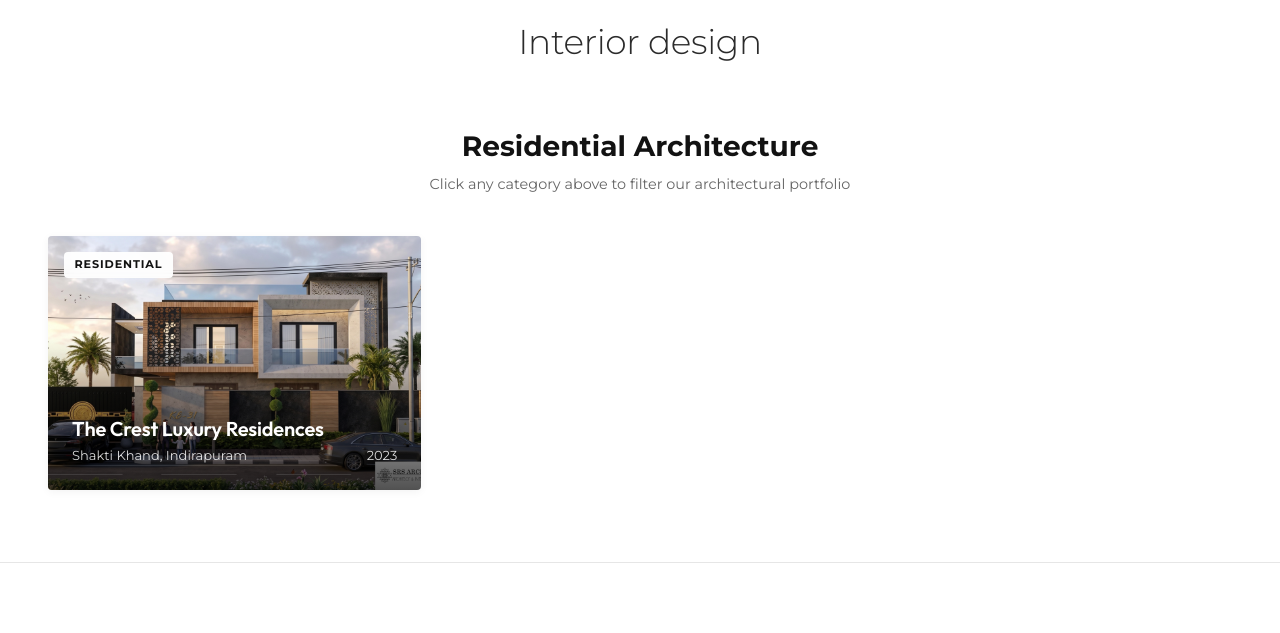
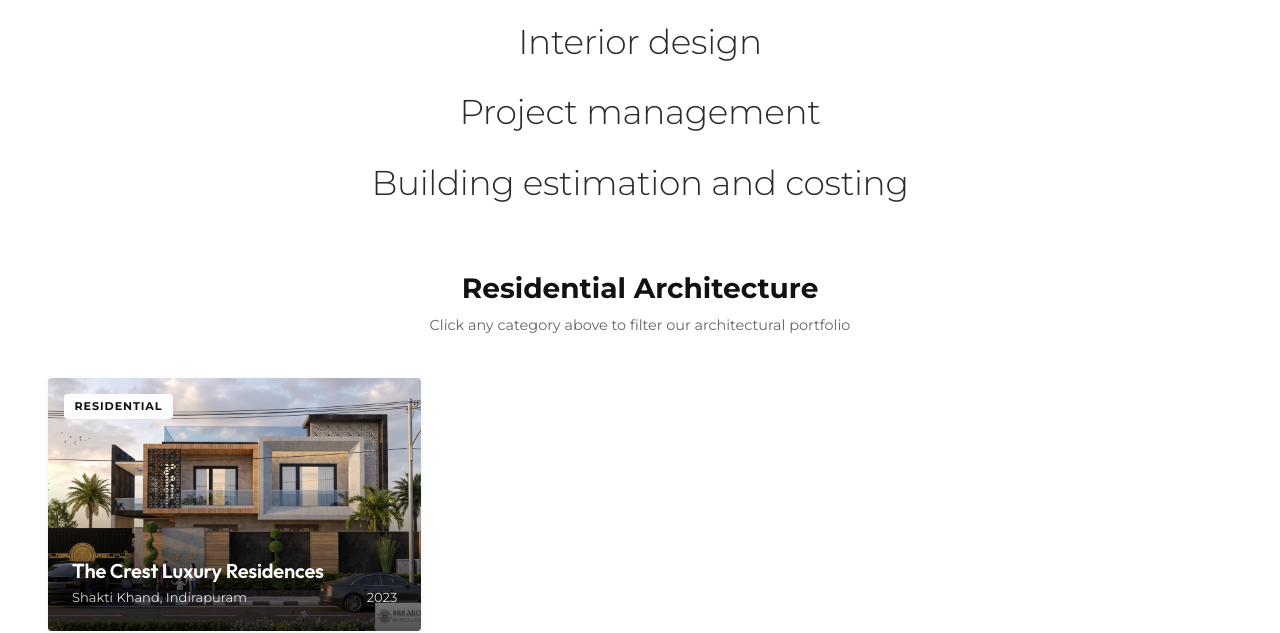
Before and after one commit to shamshadkhan36/SRS-ARCHITECTS, a website: page index.html in a window 1280 px wide. Shown: the part 955-1588 px from the top of the page. Drawn offline with Linux system fonts and the light colour scheme.

Commit message:
Add Project management and Building estimation and costing to typologies and portfolio

```diff
--- a/data/projects.js
+++ b/data/projects.js
@@ -59,7 +59,9 @@ const siteData = {
     { id: "hospitality", name: "Hospitality & Banquets", count: 26 },
     { id: "healthcare", name: "Healthcare", count: 18 },
     { id: "educational", name: "Educational", count: 20 },
-    { id: "interior-design", name: "Interior design", count: 35 }
+    { id: "interior-design", name: "Interior design", count: 35 },
+    { id: "project-management", name: "Project management", count: 28 },
+    { id: "building-estimation", name: "Building estimation and costing", count: 22 }
   ],
 
   projects: [
@@ -241,6 +243,52 @@ const siteData = {
         "Double-height atrium lounge with bespoke sculptural chandelier",
         "Curated European luxury furniture & minimalist aesthetics"
       ]
+    },
+    {
+      id: "srs-pmc-turnkey",
+      title: "Comprehensive Project Management & Turnkey Execution",
+      typology: "project-management",
+      typologyName: "Project management",
+      location: "Indirapuram & Delhi-NCR",
+      year: "2024",
+      area: "500,000+ Sq. Ft. Managed",
+      client: "Institutional & Commercial Developers",
+      status: "Active Delivery",
+      thumbnail: "https://images.unsplash.com/photo-1503387762-592deb58ef4e?auto=format&fit=crop&w=1200&q=80",
+      gallery: [
+        "https://images.unsplash.com/photo-1503387762-592deb58ef4e?auto=format&fit=crop&w=1400&q=85",
+        "https://images.unsplash.com/photo-1541888946425-d0fbb186c5f3?auto=format&fit=crop&w=1400&q=85"
+      ],
+      description: "End-to-end Architectural Project Management Consultancy (PMC) overseeing site construction, BIM coordination, quality audits, milestone tracking, and contractor supervision.",
+      highlights: [
+        "Rigorous construction quality audits and milestone adherence",
+        "Multi-disciplinary vendor & MEP coordination",
+        "BIM Level 3 clash detection and live site monitoring",
+        "Zero-delay agile delivery framework"
+      ]
+    },
+    {
+      id: "srs-costing-estimation",
+      title: "Detailed Architectural Estimation, BOQ & Cost Control",
+      typology: "building-estimation",
+      typologyName: "Building estimation and costing",
+      location: "Delhi-NCR & UP Region",
+      year: "2024",
+      area: "All Scales & Typologies",
+      client: "Private Estates & Commercial Builders",
+      status: "Advisory Service",
+      thumbnail: "https://images.unsplash.com/photo-1454165804606-c3d57bc86b40?auto=format&fit=crop&w=1200&q=80",
+      gallery: [
+        "https://images.unsplash.com/photo-1454165804606-c3d57bc86b40?auto=format&fit=crop&w=1400&q=85",
+        "https://images.unsplash.com/photo-1460925895917-afdab827c52f?auto=format&fit=crop&w=1400&q=85"
+      ],
+      description: "Precise building estimation, Bill of Quantities (BOQ), rate analysis, structural material budgeting, and value engineering ensuring optimal project expenditure.",
+      highlights: [
+        "Accurate itemized Bill of Quantities (BOQ)",
+        "Material rate analysis and budget forecasting",
+        "Structural value engineering saving 10-15% cost",
+        "Cash flow scheduling and contractor payment audits"
+      ]
     }
   ],
 
--- a/index.html
+++ b/index.html
@@ -483,6 +483,8 @@
                   <option value="Healthcare">Healthcare & Hospitals</option>
                   <option value="Educational">Educational Campuses</option>
                   <option value="Interior Design">Luxury Interior Design</option>
+                  <option value="Project Management">Project Management & Turnkey PMC</option>
+                  <option value="Building Estimation & Costing">Building Estimation and Costing (BOQ)</option>
                 </select>
               </div>
             </div>
@@ -526,13 +528,15 @@
         </div>
 
         <div class="footer-column">
-          <h4>Typologies</h4>
+          <h4>Typologies & Services</h4>
           <ul class="footer-nav-list">
             <li><a href="#expertise" class="footer-nav-link" onclick="setTypologyFilter('residential')">Residential</a></li>
             <li><a href="#expertise" class="footer-nav-link" onclick="setTypologyFilter('commercial')">Commercial</a></li>
             <li><a href="#expertise" class="footer-nav-link" onclick="setTypologyFilter('hospitality')">Hospitality & Banquets</a></li>
             <li><a href="#expertise" class="footer-nav-link" onclick="setTypologyFilter('healthcare')">Healthcare</a></li>
             <li><a href="#expertise" class="footer-nav-link" onclick="setTypologyFilter('interior-design')">Interior design</a></li>
+            <li><a href="#expertise" class="footer-nav-link" onclick="setTypologyFilter('project-management')">Project management</a></li>
+            <li><a href="#expertise" class="footer-nav-link" onclick="setTypologyFilter('building-estimation')">Building estimation and costing</a></li>
           </ul>
         </div>
 
```
